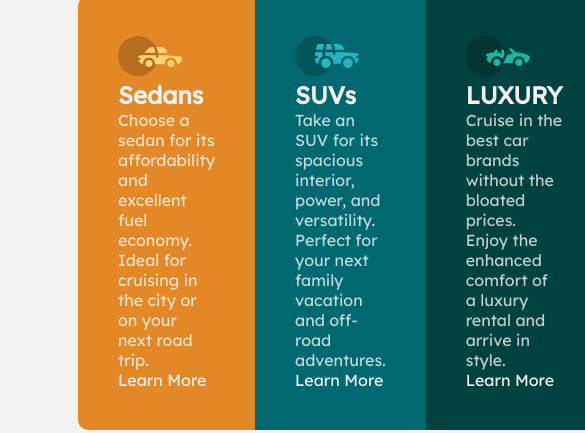
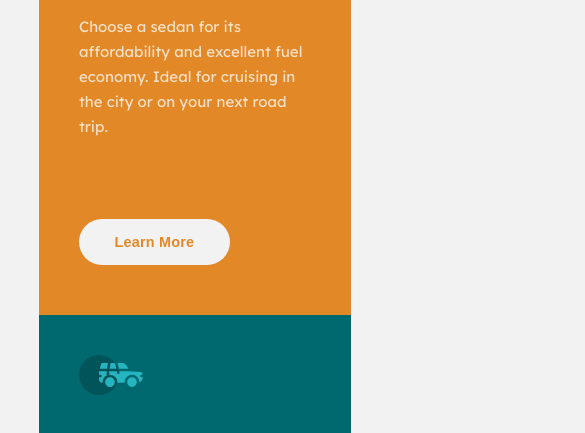
Before and after one commit to kamrulsaad/3-column-preview-card, a plain HTML site: page index.html in a window 390 px wide. Shown: the part 209-642 px from the top of the page, 585 px wide, since content can reach past the window. Drawn offline with Linux system fonts and the light colour scheme.

Commit message:
All are done

```diff
--- a/css/style.css
+++ b/css/style.css
@@ -4,8 +4,6 @@
     box-sizing: border-box;
     margin: 0;
     padding: 0;
-    font-family: 'Big Shoulders Display', cursive;
-    font-family: 'Lexend Deca', sans-serif;
 }
 
 :root{
@@ -23,6 +21,7 @@ body{
     display: flex;
     justify-content: center;
     align-items: center;
+    font-family: 'Lexend Deca', sans-serif;
 }
 
 main{
@@ -37,17 +36,25 @@ main>div{
 }
 
 .text{
+    margin-top: 30px;
+    margin-bottom: 60px;
+    line-height: 25px;
     color: var(--paragraph);
+    font-size: 15px;
 }
 
 .head{
     color: var(--bg-color);
+    font-family: 'Big Shoulders Display', cursive;
+    font-size: 1.7em;
+    margin-top: 40px;
 }
 
 .card-1{
     background-color: var(--orange);
     border-top-left-radius: 10px;
     border-bottom-left-radius: 10px;
+
 }
 .card-2{
     background-color: var(--cyan);
@@ -57,3 +64,55 @@ main>div{
     border-top-right-radius: 10px;
     border-bottom-right-radius: 10px;
 }
+
+main>div button{
+    background-color: var(--bg-color);
+    width: 65%;
+    border-radius: 50px;
+    border: none;
+    margin-top: 20px;
+    padding: 15px 0;
+    margin-bottom: 10px;
+    font-weight: 700;
+    font-size: 0.9rem;
+    letter-spacing: .2px;
+}
+
+main>div button:hover{
+    background-color: inherit;
+    cursor: pointer;
+    border: 2px solid white;
+    color: var(--paragraph);
+    margin-bottom: 6px;
+}
+
+.btn-1{
+    color: var(--orange);
+}
+
+.btn-2{
+    color: var(--cyan);
+}
+
+.btn-3{
+    color: var(--dark-cyan);
+}
+
+@media only screen and (max-width: 500px) {
+    body{
+        height: fit-content;
+        padding: 20px 0;
+    }
+    main{
+        grid-template-columns: repeat(1,1fr);
+        width: 80%;
+    }
+    .card-1{
+        border-top-right-radius: 10px;
+        border-bottom-left-radius: 0;
+    }
+    .card-3{
+        border-bottom-left-radius: 10px;
+        border-top-right-radius: 0 ;
+    }
+}
--- a/index.html
+++ b/index.html
@@ -18,7 +18,7 @@
     <div class="card-1">
       <img src="./images/icon-sedans.svg" alt="">
       <div class="head">
-        <h2>Sedans</h2>
+        <h2>SEDANS</h2>
       </div>
       <div class="text">
         <p>
@@ -26,12 +26,12 @@
         or on your next road trip.
         </p>
       </div>
-      <div class="btn"> Learn More</div>
+      <button class="btn-1"> Learn More</button>
     </div>
     <div class="card-2">
       <img src="./images/icon-suvs.svg" alt="">
       <div class="head">
-        <h2>SUVs</h2>
+        <h2>SUVS</h2>
       </div>
       <div class="text">
         <p>
@@ -39,7 +39,7 @@
           and off-road adventures.
         </p>
       </div>
-      <div class="btn"> Learn More</div>
+      <button class="btn-2"> Learn More</button>
     </div>
     <div class="card-3">
       <img src="./images/icon-luxury.svg" alt="">
@@ -52,7 +52,7 @@
           rental and arrive in style.
         </p>
       </div>
-      <div class="btn"> Learn More</div>
+      <button class="btn-3"> Learn More</.>
     </div>
   </main>
 </body>
```
Also changed, not shown: design/active-states.jpg (deleted), design/desktop-design.jpg (deleted), design/mobile-design.jpg (deleted), 3 other files.
